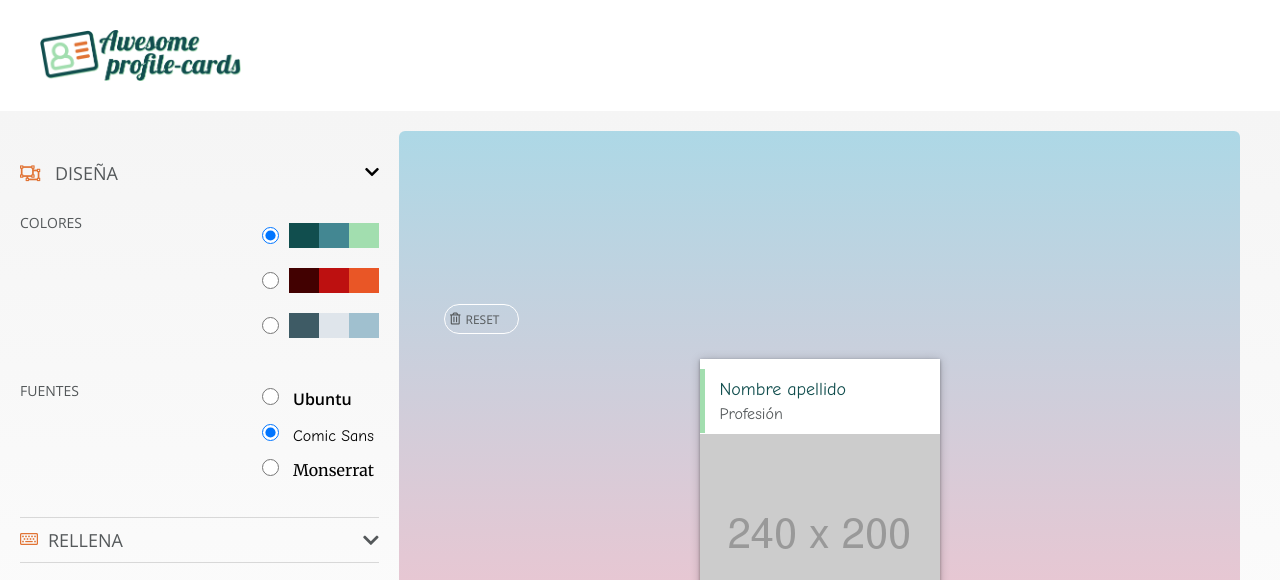
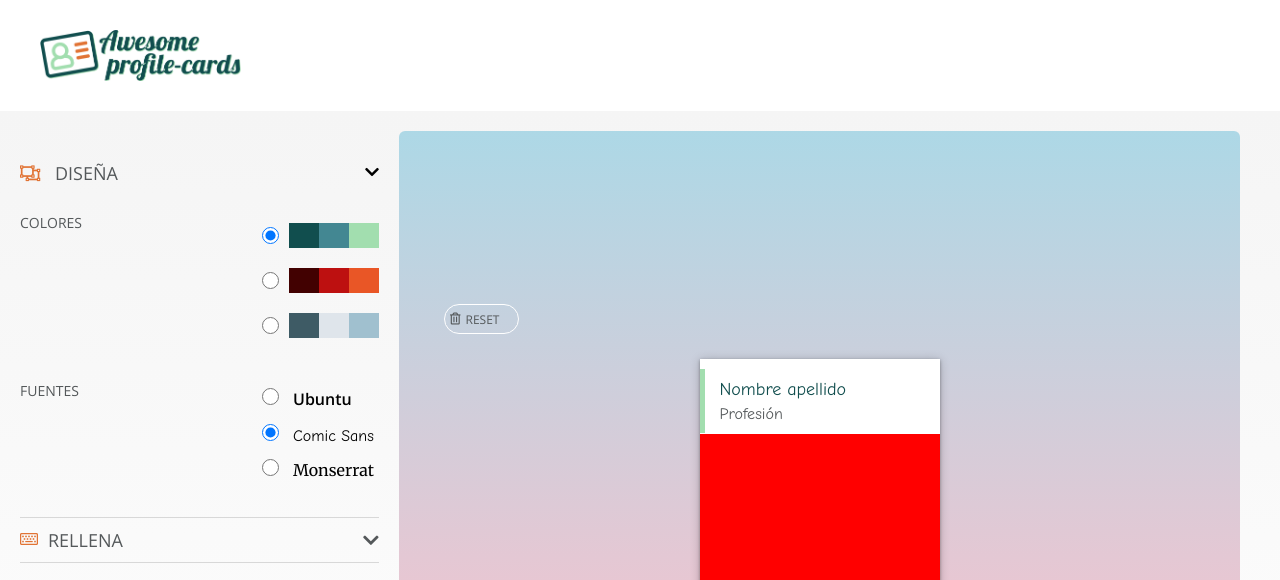
Before and after one commit to Adalab/dorcas-s2-stringer-things, a website: page cardGenerator.html in a window 1280 px wide. Shown: the top 580 px of the page. Drawn offline with nearby package versions, Linux system fonts and the light colour scheme.

Commit message:
Add photo size

```diff
--- a/cardGenerator.html
+++ b/cardGenerator.html
@@ -35,7 +35,7 @@
           </div>
         </div>
         <div class="card__image">
-          <img src="images/image-card.png" alt="user-photo" class="card__image-img">
+
         </div>
         <div >
           <ul class= "card__social">
--- a/js/main.js
+++ b/js/main.js
@@ -2,7 +2,7 @@
 var itemsSocialMedia = document.querySelectorAll('.fill-input__placeholder');
 var uploadBtn = document.querySelector('.fill-input__image');
 var uploadInput = document.querySelector('.fill-input__input');
-var uploadPhoto = document.querySelector('.card__image-img');
+var uploadPhoto = document.querySelector('.card__image');
 var fr = new FileReader();
 
 function reWriteData(e){
--- a/scss/layout/_sectioncard.scss
+++ b/scss/layout/_sectioncard.scss
@@ -56,6 +56,12 @@
   margin-top: 5px;
 }
 
+.card__image {
+  width: 100%;
+  height: 200px;
+  background-color: red;
+}
+
 .card__social {
   height: 50px;
   margin: 0;
```
Also changed, not shown: css/main.css, js/main.min.js.
